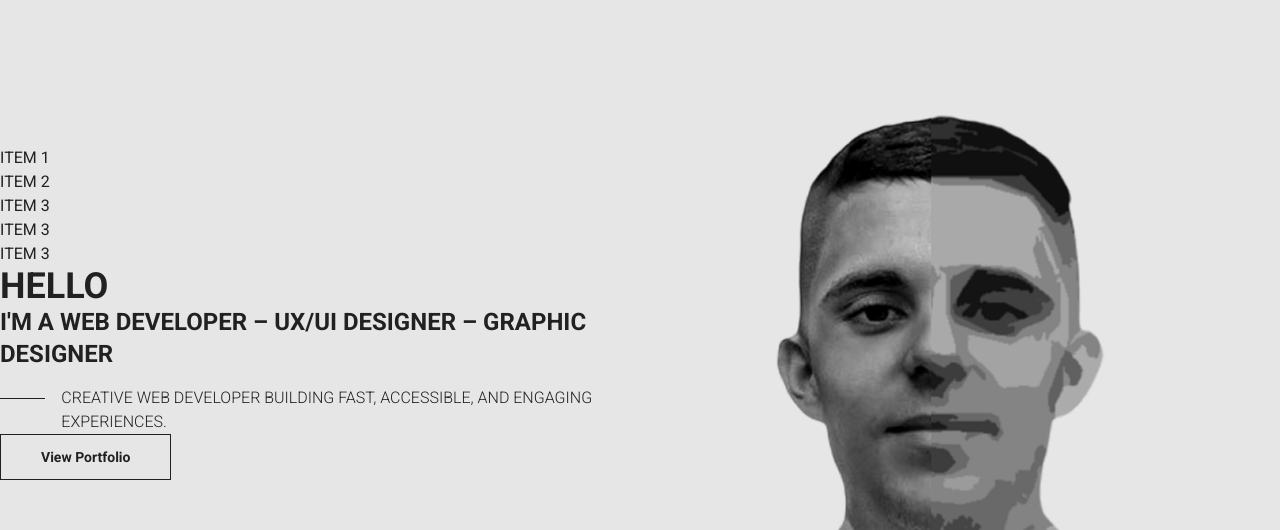
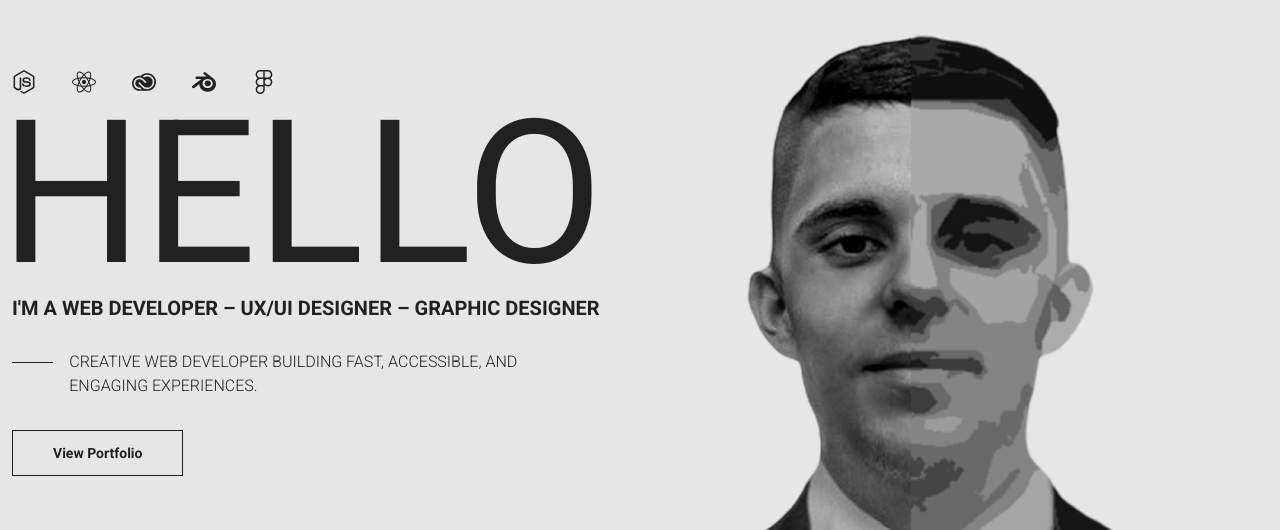
Before and after one commit to lorenzoJimenez301/portfolio-new-version-lorenzo, a Next.js app: page / in a window 1280 px wide. Shown: the part 213-743 px from the top of the page. Built offline with nearby package versions, Linux system fonts and the light colour scheme.

Commit message:
Hero casi terminado

```diff
--- a/src/app/Components/Navbar.jsx
+++ b/src/app/Components/Navbar.jsx
@@ -123,7 +123,6 @@ export const Navbar = () => {
               href="/"
             >
               HOME
-              <hr className="hidden md:block w-0 rounded-full h-[2px] bg-black border-0 group-hover:w-full transition-all duration-300" />
             </a>
           </li>
           <li className="flex items-center h-max w-18 ">
@@ -132,7 +131,6 @@ export const Navbar = () => {
               href="/"
             >
               ABOUT
-              <hr className="hidden md:block w-0 rounded-full h-[2px] bg-black border-0 group-hover:w-full transition-all duration-300" />
             </a>
           </li>
           <li className="flex items-center h-max w-18 ">
@@ -141,7 +139,6 @@ export const Navbar = () => {
               href="/"
             >
               WORK
-              <hr className="hidden md:block w-0 rounded-full h-[2px] bg-black border-0 group-hover:w-full transition-all duration-300" />
             </a>
           </li>
           <li className="flex items-center h-max w-18 ">
@@ -150,21 +147,20 @@ export const Navbar = () => {
               href="/"
             >
               CONTACT
-              <hr className="hidden md:block w-0 rounded-full h-[2px] bg-black border-0 group-hover:w-full transition-all duration-300" />
             </a>
           </li>
         </ul>
       </div>
       <div className="hidden lg:flex items-center">
         <ul className="flex items-center space-x-7">
-          <li className="cursor-pointer hover:scale-125 transition-scale duration-200 ease-out text-2xl active:scale-110">
+          <li className="hover:scale-125 transition-scale duration-200 ease-out text-2xl active:scale-110">
             <FaBehanceSquare />
           </li>
           <li>
-            <FaGithub className="cursor-pointer hover:scale-125 transition-scale duration-200 ease-out text-2xl active:scale-110" />
+            <FaGithub className="hover:scale-125 transition-scale duration-200 ease-out text-2xl active:scale-110" />
           </li>
           <li>
-            <FaLinkedin className="cursor-pointer hover:scale-125 transition-scale duration-200 ease-out text-2xl active:scale-110" />
+            <FaLinkedin className="hover:scale-125 transition-scale duration-200 ease-out text-2xl active:scale-110" />
           </li>
         </ul>
       </div>
--- a/src/app/globals.css
+++ b/src/app/globals.css
@@ -6,6 +6,8 @@
   --color-lorenzo-green: #cbfe00;
   --color-lorenzo-dark: #212121;
   --color-lorenzo-gray: #e6e6e6;
+  --color-lorenzo-medigray: #E0E0E0;
+  --color-lorenzo-lightgray: #C5C5C5;
 }
 
 
@@ -25,3 +27,7 @@ body {
   background: var(--background);
   color: var(--foreground);
 }
+
+h1{
+  text-indent: 0px!important;
+}
--- a/src/app/layout.js
+++ b/src/app/layout.js
@@ -22,16 +22,21 @@ export default function RootLayout({ children }) {
     <html lang="en">
       <body className={`${roboto.className} antialiased select-none`}>
         <AnimatedCursor
-          color="255,255,255" // blanco puro para mejor efecto de exclusión
+          color="230,230,230"
           innerSize={10}
-          outerSize={40}
+          outerSize={30}
           outerAlpha={1}
           innerScale={0.9}
-          outerScale={2}
+          outerScale={1.5}
           trailingSpeed={1}
           outerStyle={{
             mixBlendMode: "exclusion",
           }}
+                clickables={[
+        'a',
+        'svg',
+        'button',
+      ]}
         />
         <Navbar />
         {children}
--- a/src/app/page.js
+++ b/src/app/page.js
@@ -1,39 +1,45 @@
 import Image from "next/image";
+import { FaNodeJs, FaReact, FaFigma } from "react-icons/fa";
+import { SiAdobecreativecloud, SiBlender } from "react-icons/si";
 
 export default function Home() {
   return (
-    <main className="container mx-auto ">
-      <section className="hero flex flex-col lg:flex-row h-[50rem]">
-        <div className="section1 flex-2/5 uppercase flex items-center justify-center">
-          <div>
-            <ul>
-              <li>Item 1</li>
-              <li>Item 2</li>
-              <li>Item 3</li>
-              <li>Item 3</li>
-              <li>Item 3</li>
+    <main>
+      <section className="hero container mx-auto flex flex-col lg:flex-row h-[45rem]">
+        <div className="section1 flex-3 uppercase flex items-center justify-center ">
+          <div className="text-justify">
+            <ul className="pl-3 flex text-2xl gap-9">
+              <li><FaNodeJs /></li>
+              <li><FaReact /></li>
+              <li><SiAdobecreativecloud /></li>
+              <li><SiBlender /></li>
+              <li><FaFigma /></li>
             </ul>
-            <h1 className="text-4xl font-bold">Hello</h1>
-            <h2 className="text-2xl font-semibold">
+            <div className="flex items-center justify-start">
+              <h1 className="text-[12.5rem] leading-none">Hello</h1>
+            </div>
+            <div className="flex flex-col justify-center gap-3 pl-3">
+              <h2 className="text-xl font-semibold">
                 I'm a web developer – UX/UI designer – graphic designer
               </h2>
               <div className="mt-4 flex justify-center gap-4 ">
                 <hr className="flex-auto mt-3" />
                 <p className="flex-10/12 font-light ">
-                Creative Web Developer building fast, accessible, and engaging
+                  Creative Web Developer building fast, accessible, and <br /> engaging
                   experiences.
                 </p>
               </div>
-            <div>
-              <button className="bg-transparent border border-lorenzo-dark p-3 px-10 font-bold text-sm cursor-pointer">
+              <div className="mt-5">
+                <button className="bg-transparent border border-lorenzo-dark p-3 px-10 font-bold text-sm cursor-pointer hover:scale-110 transition-transform duration-300 ease-in-out hover:bg-lorenzo-dark hover:text-lorenzo-lightgray">
                   View Portfolio
                 </button>
               </div>
             </div>
           </div>
+        </div>
         <div className="section2 flex-2/5 relative overflow-hidden w-max">
           <Image
-            className="object-cover object-center scale-[230%] absolute top-[30rem]"
+            className="object-cover object-center scale-[230%] absolute top-[26rem]"
             src={"/images/hero-image.png"}
             alt="Hero Image"
             height={2302}
@@ -41,6 +47,11 @@ export default function Home() {
           />
         </div>
       </section>
+      <section className="h-28 flex justify-evenly items-center bg-lorenzo-medigray text-lorenzo-lightgray font-medium text-xl">
+        <p>Design</p>
+        <p>Development</p>
+        <p>Deploy</p>
+      </section>
     </main>
   );
 }
```
Lines whose indentation alone changed are shown as unchanged.
